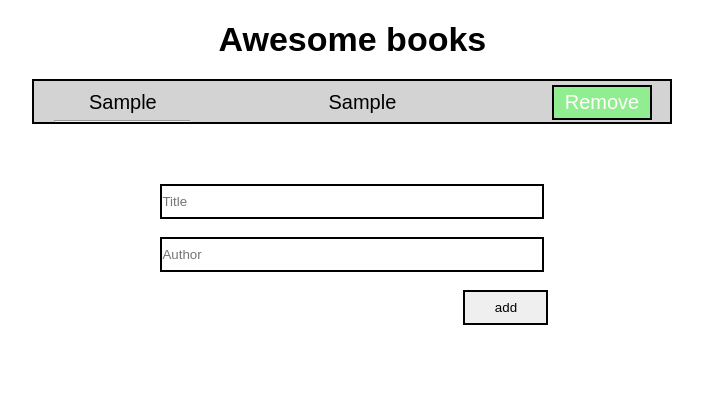
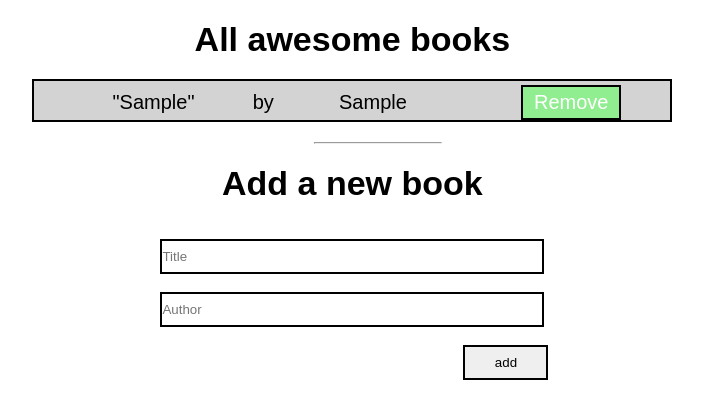
Before and after one commit to mirelapitt/Awesome-books, a website: page index.html in a window 1280 px wide. Both pictures are taken after typing "Sample", "Sample" into the empty fields and a click on the button "add". Shown: the whole page, without its empty margins (262-965 px from the left). Drawn offline with Linux system fonts and the light colour scheme.

Commit message:
add js classes and css style details

```diff
--- a/app.js
+++ b/app.js
@@ -11,6 +11,10 @@ function createForm() {
 </div>
 </div>
 <div>
+<div class = "hrstyle">
+<hr>
+</div>
+<h1>Add a new book</h1>
   <form id = "bookForm">
     <input type="text" name = "title" id="title" required placeholder="Title"><br><br>
     <input type="text" name = "author" id="tuthor" required placeholder="Author"><br><br>
@@ -20,6 +24,14 @@ function createForm() {
 `;
   collection.appendChild(div);
 }
+
+class Books {
+  constructor(title , author) {
+    this.title = title;
+    this.author = author;
+  }
+}
+
 createForm();
 
 function dataStore() {
@@ -38,12 +50,12 @@ function displayBooks() {
   let listOfBooks = '';
   books.forEach((book, index) => {
     listOfBooks += ` <div class="book">
-    <div>${book.title}</div>
+    <div>"${book.title}"</div>
+    <div>by</div>
     <div>${book.author}</div>
     <div>
         <button class='btn-delete' id=${index}>Remove</button>
     </div>
-    <hr/>
   </div>`;
   });
   const div = document.getElementById('dynamic');
--- a/index.html
+++ b/index.html
@@ -11,7 +11,7 @@
 
 <body>
     <section id="bookss">
-     <h1>Awesome books</h1>
+     <h1>All awesome books</h1>
     </section>
     <script src="app.js"></script>
 </body>
--- a/style.css
+++ b/style.css
@@ -21,7 +21,7 @@ body {
   width: 50%;
   text-align: center;
   margin: 30px 23%;
-  padding: 30px 0;
+  padding: 6px 0;
 }
 
 #title {
@@ -74,7 +74,7 @@ body {
 
 .book {
   display: grid;
-  grid-template-columns: 2fr 5fr 2fr;
+  grid-template-columns: 1fr 0fr 1fr 1fr;
   justify-content: space-between;
   padding-left: 20px;
   text-align: center;
@@ -110,3 +110,8 @@ body {
     0 5px 10px rgba(212, 151, 151, 0.82),
     0 5px 10px rgba(199, 91, 91, 0.82);
 }
+
+.hrstyle hr {
+  width: 10%;
+  margin: 0 auto;
+}
```
